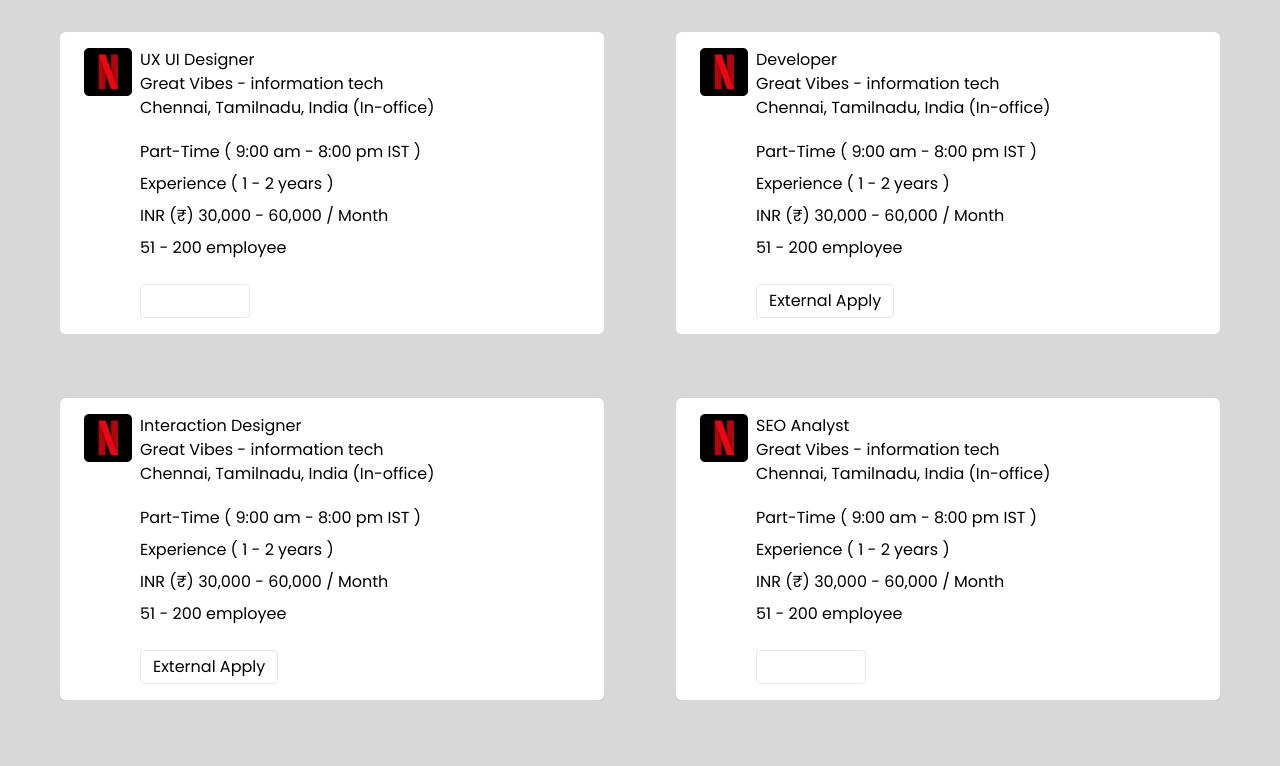
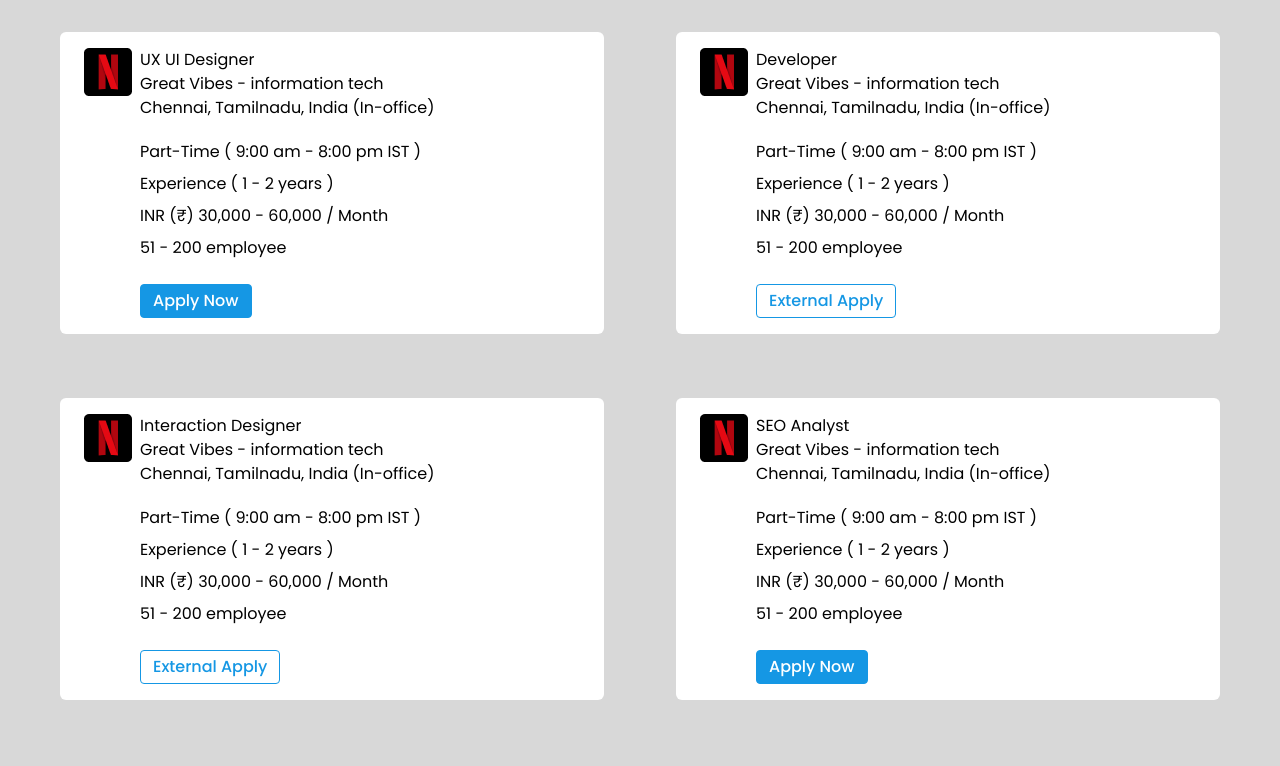
Before and after one commit to Samarth-001/GreatVibes-Task, a React (Create React App) app: page / in a window 1280 px wide. Shown: the top 766 px of the page. Built offline with nearby package versions, Linux system fonts and the light colour scheme.

Commit message:
Experimental fix

```diff
--- a/src/styles.js
+++ b/src/styles.js
@@ -1,8 +1,8 @@
 // This contains all the styles as the variables and are passed inside the application
 
 const styles = {
-    fontnormal: "normal",
-    fontheavy: "medium",
+    fontnormal : "normal",
+    fontheavy : "medium",
 
     textsmall: "sm",
     textmedium: "base",
@@ -15,6 +15,8 @@ const styles = {
     fontlightcolor : "#FAFAFA",
     placeholder: "#7A7A7A",
     error: "#D86161",
+    btn1:"border border-[#1597E4] text-[#1597E4] text-base font-medium px-3 py-1 rounded bg-white",
+    btn2:"border border-[#1597E4] text-white font-medium text-base px-3 py-1 rounded bg-[#1597E4]",
 }
 
 export default styles
```
